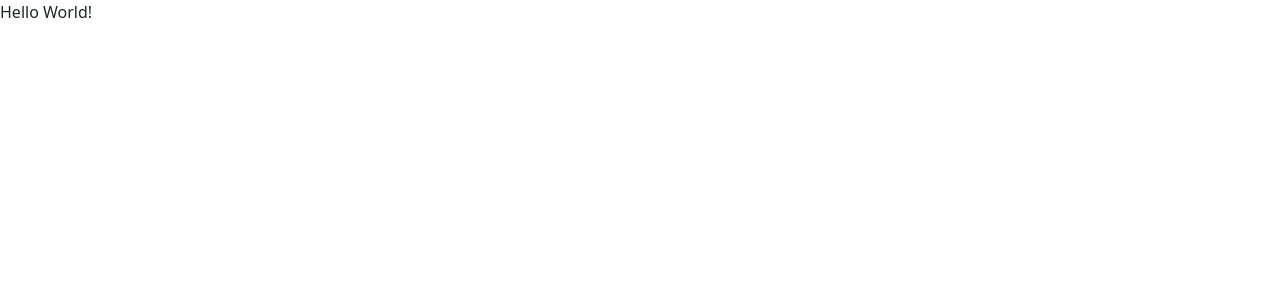
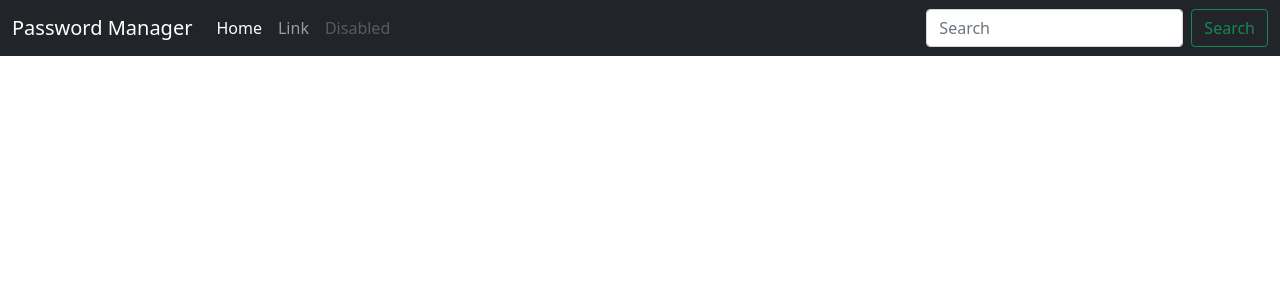
Before and after one commit to lukwam/password-manager, a Flask app: page / in a window 1280 px wide. Before the commit the part shown is almost empty. Shown: the top 300 px of the page. Run offline with Flask 2, Linux system fonts and the light colour scheme.

Commit message:
Updated theme.

```diff
--- a/app/templates/theme.html
+++ b/app/templates/theme.html
@@ -8,13 +8,46 @@
     <!-- Bootstrap CSS -->
     <link href="https://cdn.jsdelivr.net/npm/bootstrap@5.1.2/dist/css/bootstrap.min.css" rel="stylesheet" integrity="sha384-uWxY/CJNBR+1zjPWmfnSnVxwRheevXITnMqoEIeG1LJrdI0GlVs/9cVSyPYXdcSF" crossorigin="anonymous">
 
-    <title>Hello, world!</title>
+    <title>Password Manager</title>
   </head>
   <body>
-    {{ body | safe }}
 
-    <!-- Bootstrap Bundle with Popper -->
-    <script src="https://cdn.jsdelivr.net/npm/bootstrap@5.1.2/dist/js/bootstrap.bundle.min.js" integrity="sha384-kQtW33rZJAHjgefvhyyzcGF3C5TFyBQBA13V1RKPf4uH+bwyzQxZ6CmMZHmNBEfJ" crossorigin="anonymous"></script>
+    <header>
+      <!-- Fixed navbar -->
+      <nav class="navbar navbar-expand-md navbar-dark fixed-top bg-dark">
+        <div class="container-fluid">
+          <a class="navbar-brand" href="#">Password Manager</a>
+          <button class="navbar-toggler" type="button" data-bs-toggle="collapse" data-bs-target="#navbarCollapse" aria-controls="navbarCollapse" aria-expanded="false" aria-label="Toggle navigation">
+            <span class="navbar-toggler-icon"></span>
+          </button>
+          <div class="collapse navbar-collapse" id="navbarCollapse">
+            <ul class="navbar-nav me-auto mb-2 mb-md-0">
+            <li class="nav-item">
+              <a class="nav-link active" aria-current="page" href="#">Home</a>
+            </li>
+            <li class="nav-item">
+              <a class="nav-link" href="#">Link</a>
+            </li>
+            <li class="nav-item">
+              <a class="nav-link disabled">Disabled</a>
+            </li>
+            </ul>
+            <form class="d-flex">
+              <input class="form-control me-2" type="search" placeholder="Search" aria-label="Search">
+              <button class="btn btn-outline-success" type="submit">Search</button>
+            </form>
+          </div>
+        </div>
+      </nav>
+    </header>
 
+    <main>
+      {{ body | safe }}
+    </main>
+
+    <footer>
+      <!-- Bootstrap Bundle with Popper -->
+      <script src="https://cdn.jsdelivr.net/npm/bootstrap@5.1.2/dist/js/bootstrap.bundle.min.js" integrity="sha384-kQtW33rZJAHjgefvhyyzcGF3C5TFyBQBA13V1RKPf4uH+bwyzQxZ6CmMZHmNBEfJ" crossorigin="anonymous"></script>
+    </footer>
   </body>
 </html>
```
